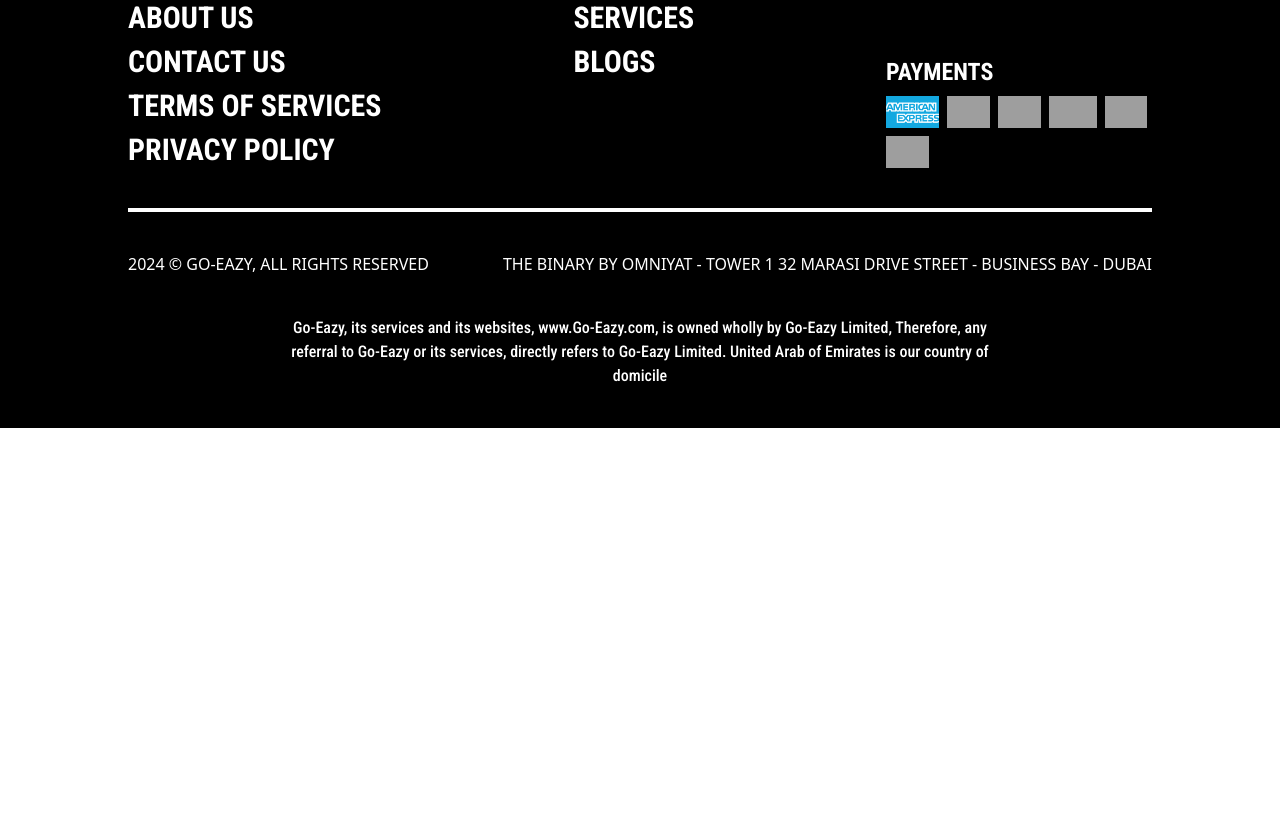
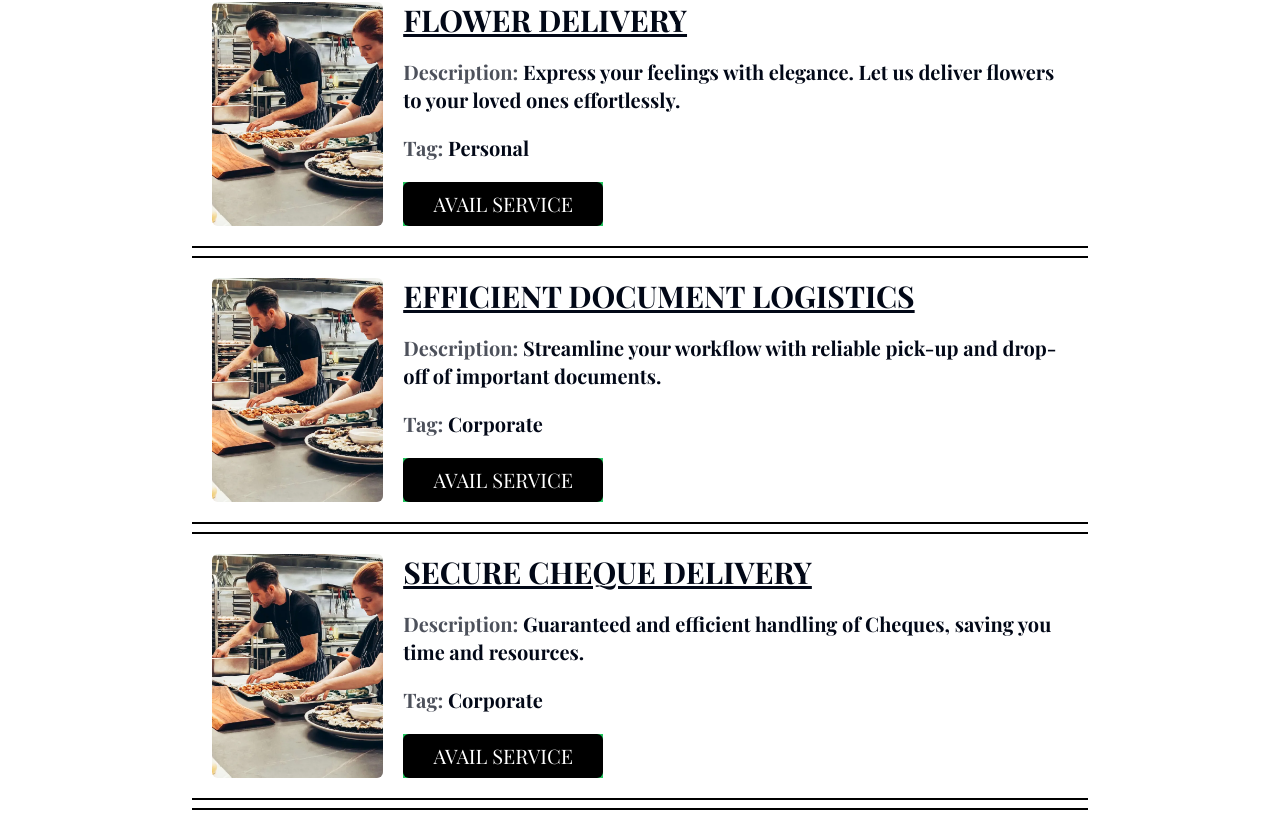
Before and after one commit to Winterson-Islary/static-site-for-fren, a React (Vite) app: page /services in a window 1280 px wide. Shown: the part 1948-2776 px from the top of the page. Before the commit the page ends 2376 px from the top, so only its background shows below. Built offline with nearby package versions, Linux system fonts and the light colour scheme; grey boxes are pictures that could not be loaded; a web font is replaced by a local one.

Commit message:
added new corporate services to the Services page

```diff
--- a/src/pages/Services.tsx
+++ b/src/pages/Services.tsx
@@ -6,6 +6,7 @@ function Services() {
 				"Need to purchase something? Let us buy and deliver it to you.",
 			image: "img2",
 			link: "",
+			tag: "Personal",
 		},
 		{
 			title: "Personal Assistance",
@@ -13,6 +14,7 @@ function Services() {
 				"Delegate your professional and personal tasks to us, ensuring invaluable family time.",
 			image: "img2",
 			link: "",
+			tag: "Personal",
 		},
 		{
 			title: "Gift Procurement & Delivery",
@@ -20,6 +22,7 @@ function Services() {
 				"We procure the perfect gift for your loved ones and ensure prompt delivery.",
 			image: "img2",
 			link: "",
+			tag: "Personal",
 		},
 		{
 			title: "Returns & Exchanges",
@@ -27,6 +30,7 @@ function Services() {
 				"Need to return or exchange items? Count on us for swift and efficient service.",
 			image: "img2",
 			link: "",
+			tag: "Personal",
 		},
 		{
 			title: "Booking & Reservations",
@@ -34,6 +38,7 @@ function Services() {
 				"Planning vacations? Let us find and book the perfect holiday for you with ease and expertise.",
 			image: "img2",
 			link: "",
+			tag: "Personal",
 		},
 		{
 			title: "Furniture Delivery",
@@ -41,6 +46,7 @@ function Services() {
 				"Need furniture? We find it, buy it, deliver it and even assemble it for you.",
 			image: "img2",
 			link: "",
+			tag: "Personal",
 		},
 		{
 			title: "Flower Delivery",
@@ -48,6 +54,39 @@ function Services() {
 				"Express your feelings with elegance. Let us deliver flowers to your loved ones effortlessly.",
 			image: "img2",
 			link: "",
+			tag: "Personal",
+		},
+		{
+			title: "Efficient Document Logistics",
+			description:
+				"Streamline your workflow with reliable pick-up and drop-off of important documents.",
+			image: "img2",
+			link: "",
+			tag: "Corporate",
+		},
+		{
+			title: "Secure Cheque Delivery",
+			description:
+				"Guaranteed and efficient handling of Cheques, saving you time and resources.",
+			image: "img2",
+			link: "",
+			tag: "Corporate",
+		},
+		{
+			title: "Expedited Passport Delivery",
+			description:
+				"Get your passport where you need it, fast, for a seamless travel experience.",
+			image: "img2",
+			link: "",
+			tag: "Corporate",
+		},
+		{
+			title: "Secure Cash in Transit Service",
+			description:
+				"Eliminate risk and ensure peace of mind with secure cash handling services.",
+			image: "img2",
+			link: "",
+			tag: "Corporate",
 		},
 	];
 	return (
@@ -76,6 +115,10 @@ function Services() {
 										<span className="opacity-70">Description: </span>
 										{item.description}
 									</section>
+									<section className="text-xl font-bold">
+										<span className="opacity-70">Tag: </span>
+										{item.tag}
+									</section>
 									<a
 										href="https://wa.me/971508211455"
 										target="_blank"
```
